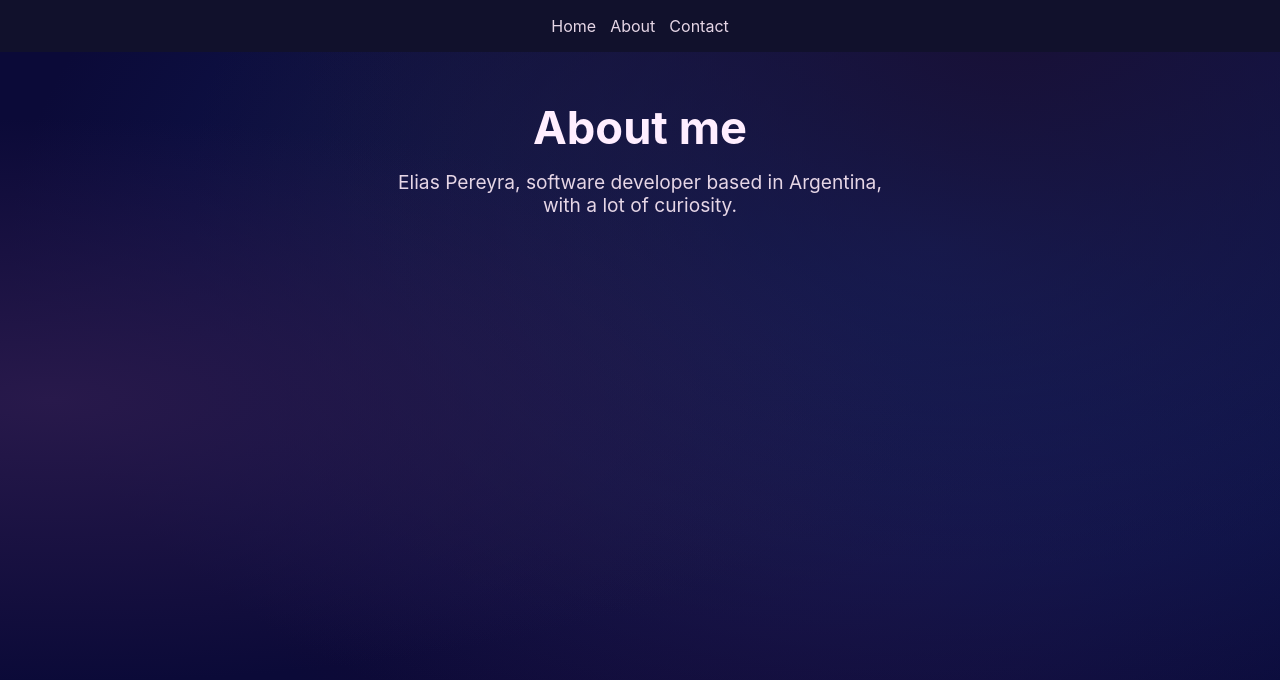
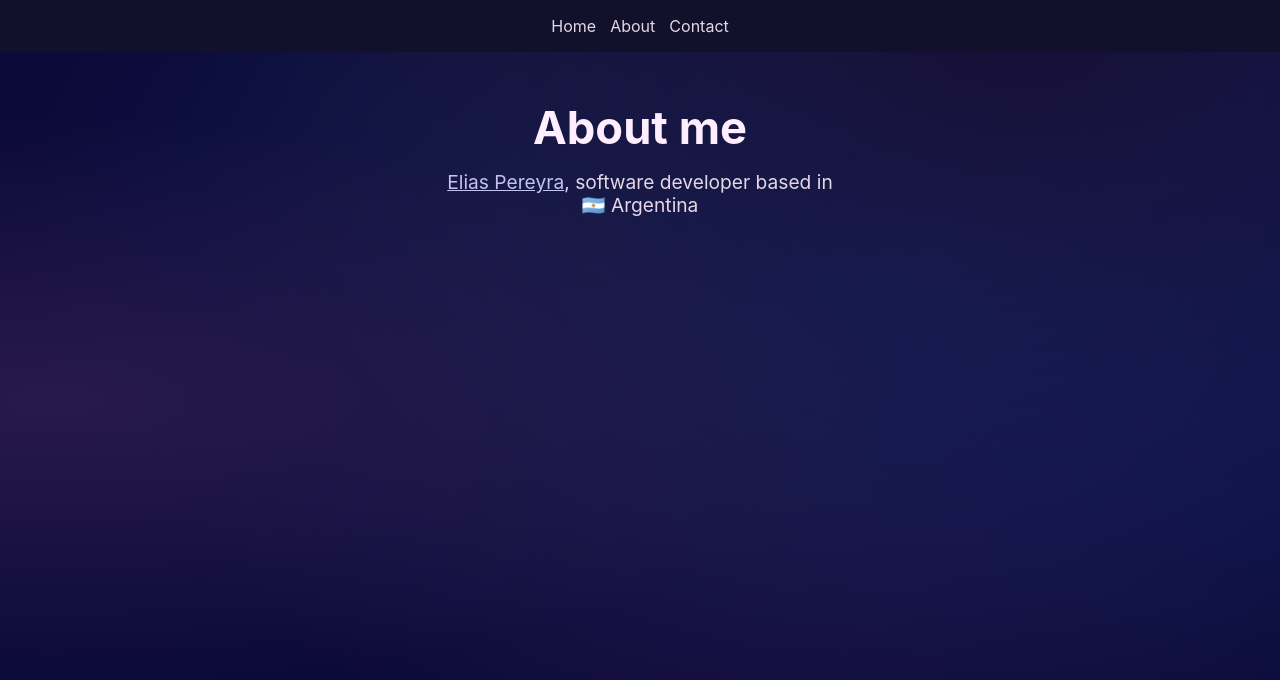
Before and after one commit to EliasPereyra/swc-webpack, a React app: page /about in a window 1280 px wide. Shown: the top 680 px of the page. Built offline with nearby package versions, Linux system fonts and the light colour scheme.

Commit message:
Add a redirect link to my github profile

```diff
--- a/src/pages/about.jsx
+++ b/src/pages/about.jsx
@@ -9,8 +9,15 @@ export default function About() {
       <section className="about-container">
         <h2>About me</h2>
         <p>
-          Elias Pereyra, software developer based in Argentina, with a lot of
-          curiosity.
+          <a
+            className="about-link"
+            href="https://github.com/EliasPereyra"
+            target="_blank"
+            rel="noreferrer"
+          >
+            Elias Pereyra
+          </a>
+          , software developer based in 🇦🇷 Argentina
         </p>
       </section>
     </>
```
